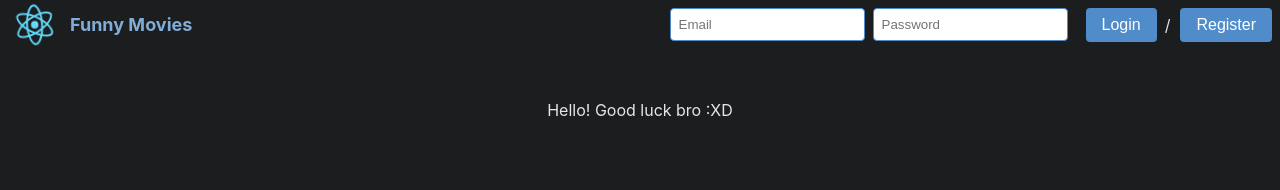
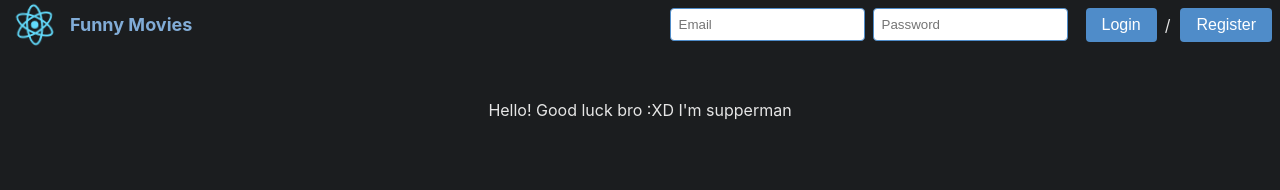
Before and after one commit to SJS-Crystal/youtube_video_sharing_react, a React (Create React App) app: page / in a window 1280 px wide. Shown: the top 190 px of the page. Built offline with nearby package versions, Linux system fonts and the light colour scheme; no server answers.

Commit message:
supperman

```diff
--- a/src/pages/Timeline.tsx
+++ b/src/pages/Timeline.tsx
@@ -59,6 +59,7 @@ function Timeline() {
   return (
     <div className='timeline'>
       Hello! Good luck bro :XD
+      I'm supperman
       {videos.map((video, index) => renderVideo(video, index))}
     </div>
   );
```
